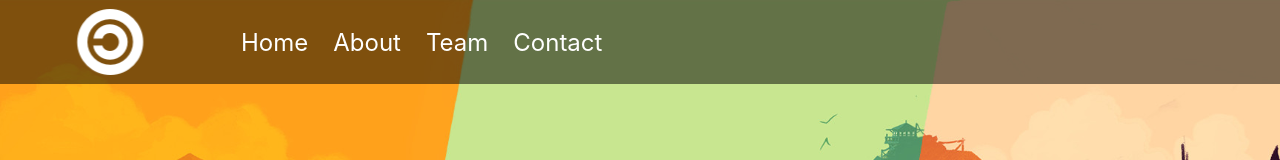
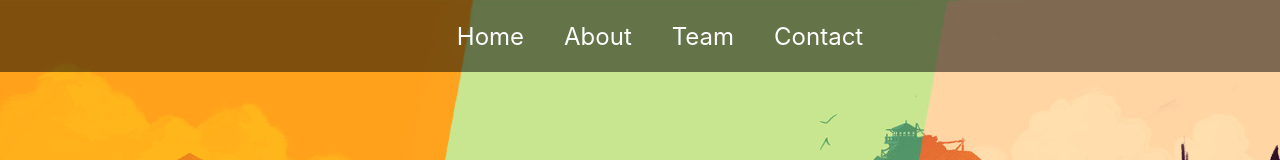
Before and after one commit to CarlBrunngard/website-test, a React (Create React App) app: page / in a window 1280 px wide. Shown: the top 160 px of the page. Built offline with nearby package versions, Linux system fonts and the light colour scheme.

Commit message:
navbar fix

```diff
--- a/src/Components/Navbar/Navbar.css
+++ b/src/Components/Navbar/Navbar.css
@@ -1,10 +1,13 @@
 .section1{
     display: flex;
-    grid-column: 1/8;
     justify-content: center;
     align-items: center;
+    text-align: center;
     background-color:rgba(0,0,0,0.5);
     color:rgb(255,255,255);
+    position: fixed;
+    min-width: 100%;
+    min-height: 9%;
 }
 .navbarOptions{
     padding: 0;
@@ -13,7 +16,7 @@
 .navbarOptions li{
     display: inline-block;
     font-size: 1.5em;
-    padding-left: 25px;
+    padding-left: 40px;
     list-style-type: none;
     cursor: pointer;
 }
@@ -21,17 +24,9 @@
     color: inherit;
     text-decoration: none;
 }
-.homeNav{
-    padding-left: 1em;
+.navbarOptions a:hover{
+    background-color: green;
 }
-.icon1 {
-    position: absolute;
-    left: 70px;
-    margin: 0;
-    font-size: 5.5em;
-		-webkit-animation: rotation 2s infinite linear;
-}
-
 @-webkit-keyframes rotation {
 		from {
 				-webkit-transform: rotate(0deg);
--- a/src/Components/Navbar/Navbar.js
+++ b/src/Components/Navbar/Navbar.js
@@ -1,6 +1,6 @@
 import React, { Component } from 'react';
 import './Navbar.css';
-import { NavLink } from "react-router-dom"
+import { NavLink } from "react-router-dom";
 
 
 
@@ -9,9 +9,8 @@ class Navbar extends Component {
     render() {
         return (
             <div className="section1">
-                <h1 className="icon1">©</h1>
                 <ul className="navbarOptions">
-                    <li><NavLink className="homeNav" to="/">Home</NavLink></li>
+                    <li><NavLink to="/">Home</NavLink></li>
                     <li><NavLink to="/About">About</NavLink></li>
                     <li><NavLink to="/Team">Team</NavLink></li>
                     <li><NavLink to="/Contact">Contact</NavLink></li>
```
Also changed, not shown: 1 other file (tests, documents, lock files or other folders).
